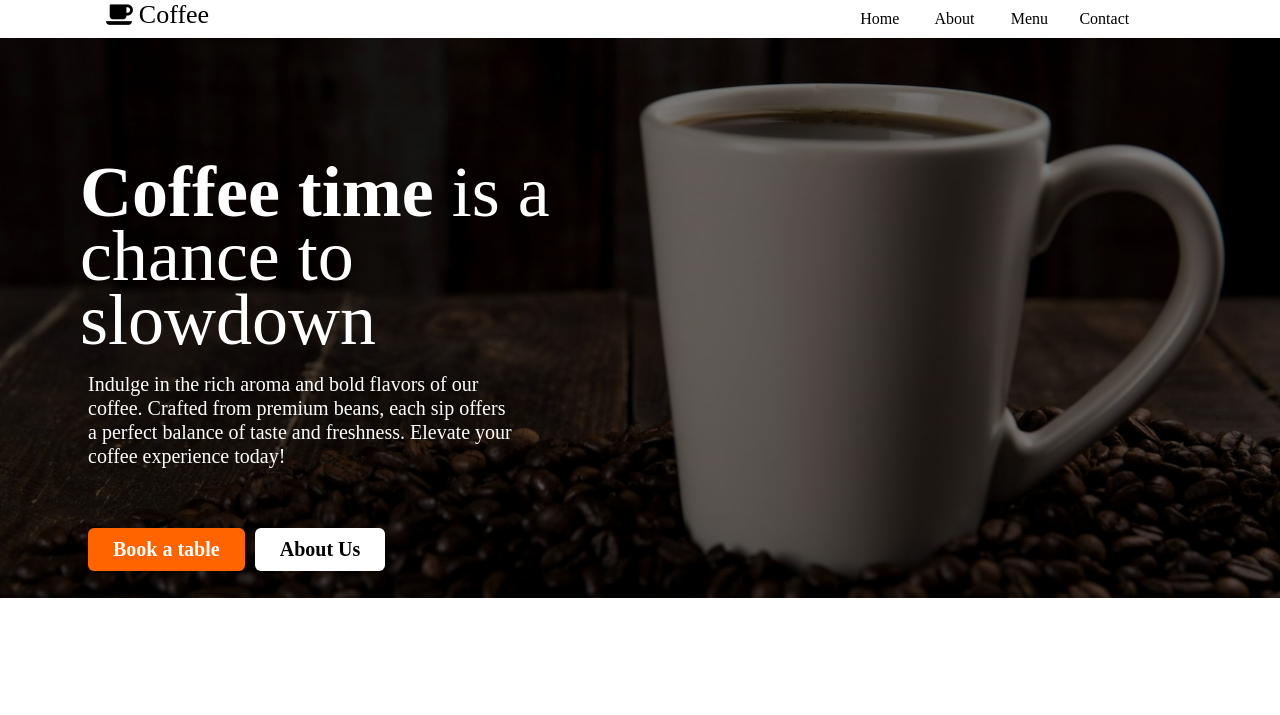
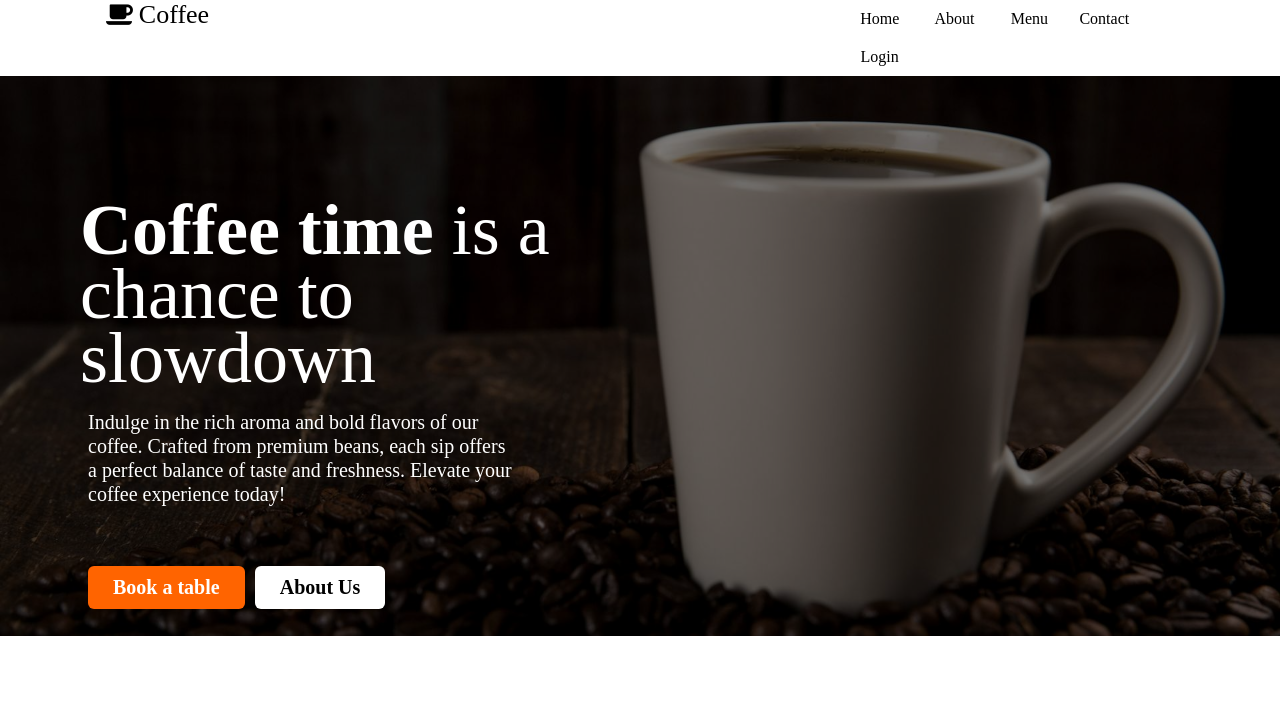
Before and after one commit to adixmaz097/coffee-cafe, a plain HTML site: page index.html in a window 1280 px wide. Shown: the top 715 px of the page. Drawn offline with Linux system fonts and the light colour scheme; a web font is replaced by a local one.

Commit message:
Update index.html

```diff
--- a/index.html
+++ b/index.html
@@ -25,6 +25,7 @@
           <a href="" id="links">About</a>
           <a href="" id="links">Menu</a>
           <a href="" id="links">Contact</a>
+          <a href="login.html" id="links">Login</a>
         </div>
         <div class="right-navi-mob item">
           <div class="three-line">
@@ -37,6 +38,7 @@
             <a href="" id="links">About</a>
             <a href="" id="links">Menu</a>
             <a href="" id="links">Contact</a>
+            <a href="login.html" id="links">Login</a>
           </div>
         </div>
         <div class="right-navi-mobland item">
@@ -44,12 +46,14 @@
           <a href="" id="links">About</a>
           <a href="" id="links">Menu</a>
           <a href="" id="links">Contact</a>
+          <a href="login.html" id="links">Login</a>
         </div>
         <div class="right-navi-tab item">
             <a href="" id="links">Home</a>
             <a href="" id="links">About</a>
             <a href="" id="links">Menu</a>
             <a href="" id="links">Contact</a>
+          <a href="login.html" id="links">Login</a>
         </div>
       </div>
       <div class="slideShow">
```
